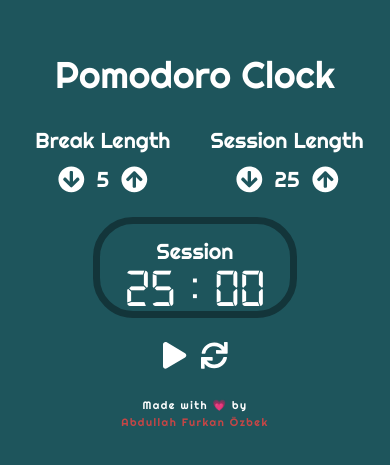
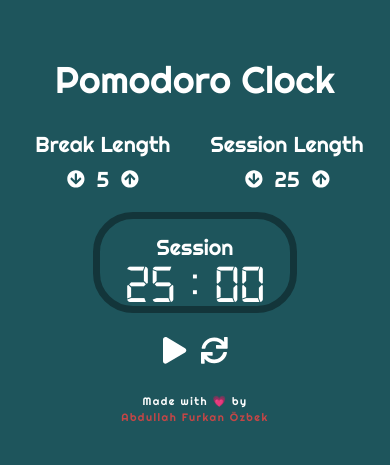
Before and after one commit to afozbek/Pomodoro-Clock, a React (Create React App) app: page / in a window 390 px wide. Shown: the part 197-662 px from the top of the page. Built offline with nearby package versions, Linux system fonts and the light colour scheme.

Commit message:
updating Length Control

```diff
--- a/src/components/Lengths/Length/LengthControl.js
+++ b/src/components/Lengths/Length/LengthControl.js
@@ -53,13 +53,19 @@ const LengthControl = props => {
   return (
     <div className="lengths__length__controls">
       <button id={props.decrementId} onClick={decrementClickHandler}>
-        <FontAwesomeIcon icon={faArrowCircleDown} size="2x" />
+        <FontAwesomeIcon
+          icon={faArrowCircleDown}
+          size={window.innerWidth < 600 ? "lg" : "2x"}
+        />
       </button>
       <div id={props.lengthId}>
         {props.isBreak ? props.breakLength : props.sessionLength}
       </div>
       <button id={props.incrementId} onClick={incrementClickHandler}>
-        <FontAwesomeIcon icon={faArrowCircleUp} size="2x" />
+        <FontAwesomeIcon
+          icon={faArrowCircleUp}
+          size={window.innerWidth < 600 ? "lg" : "2x"}
+        />
       </button>
     </div>
   );
```
